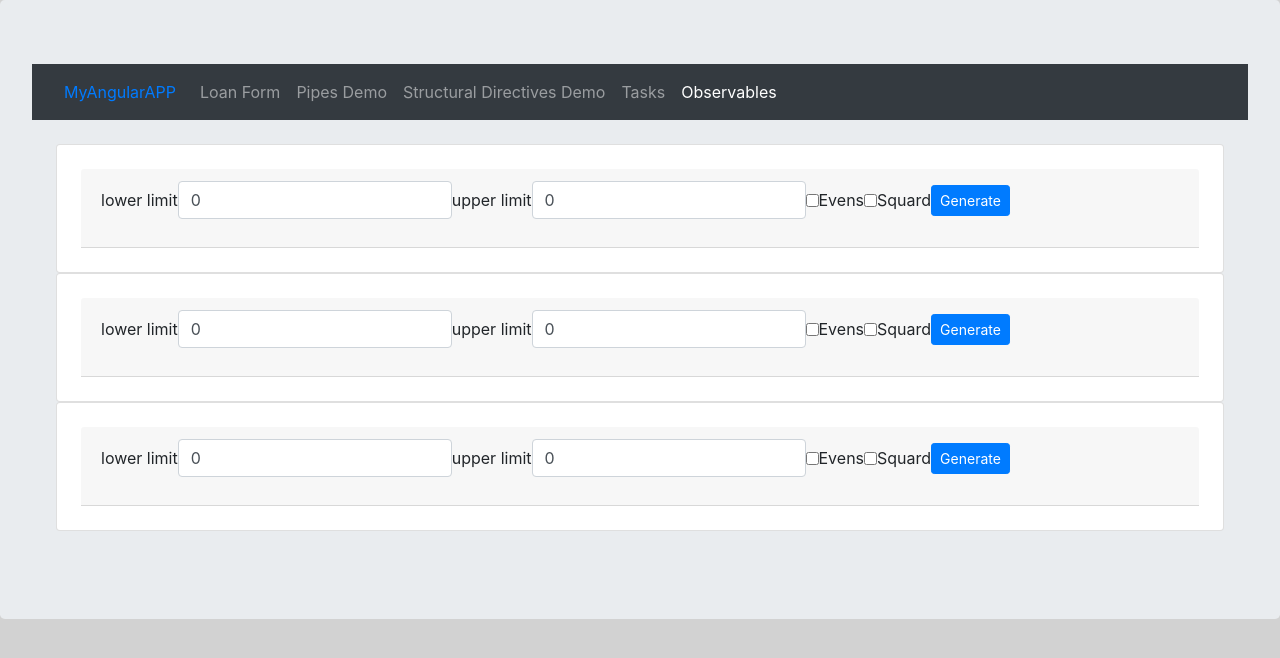
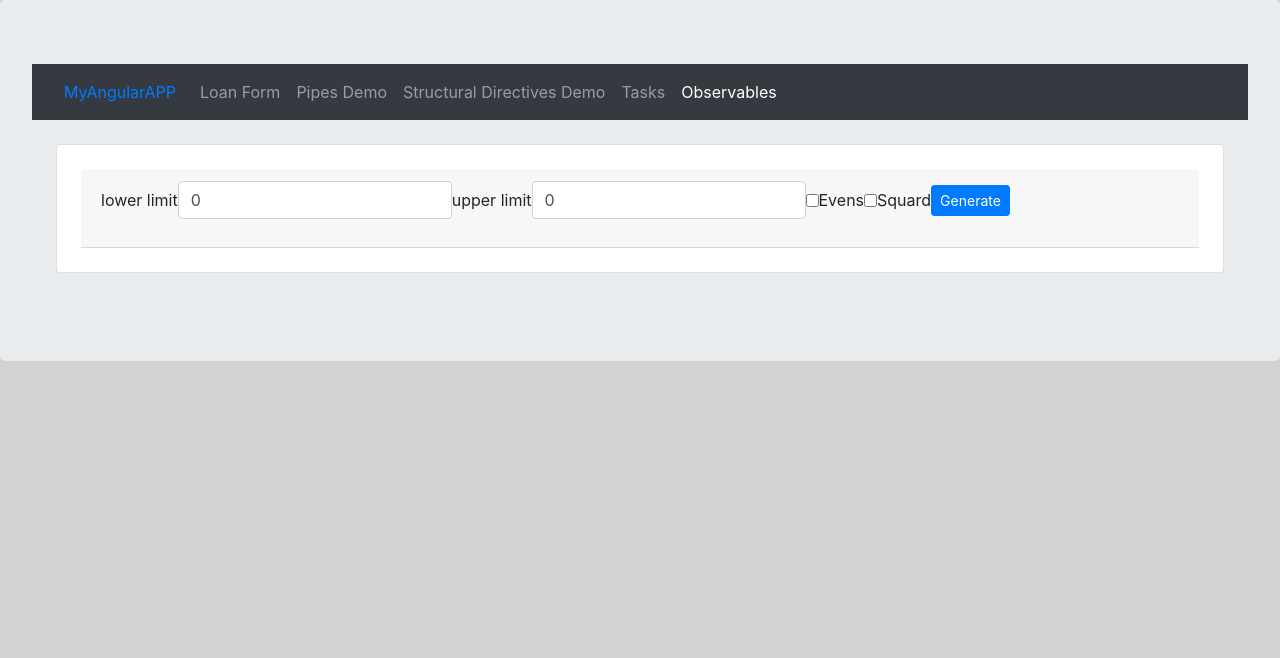
Before and after one commit to vishnuadepu82/angular-proj1, an Angular app: page /obdemo in a window 1280 px wide. Shown: the top 658 px of the page. Built offline with nearby package versions, Linux system fonts and the light colour scheme.

Commit message:
1 file modified

```diff
--- a/src/app/number-series-container/number-series-container.component.html
+++ b/src/app/number-series-container/number-series-container.component.html
@@ -1,5 +1,5 @@
 <section class="container-fluid p-4">
   <app-number-series></app-number-series>
-  <app-number-series></app-number-series>
-  <app-number-series></app-number-series>
+  <!-- <app-number-series></app-number-series>
+  <app-number-series></app-number-series> -->
 </section>
```
